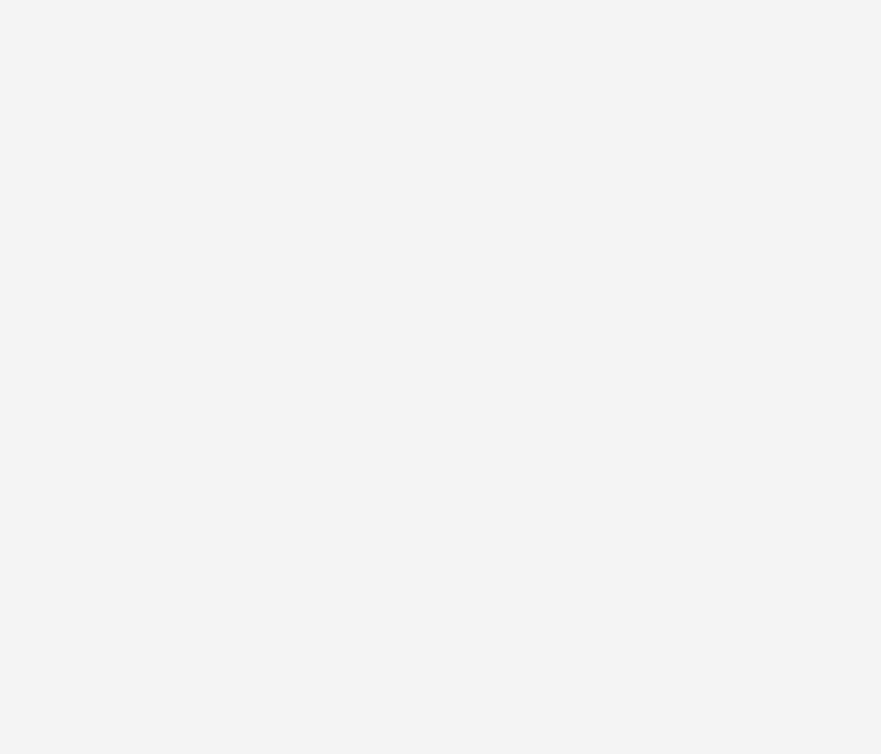
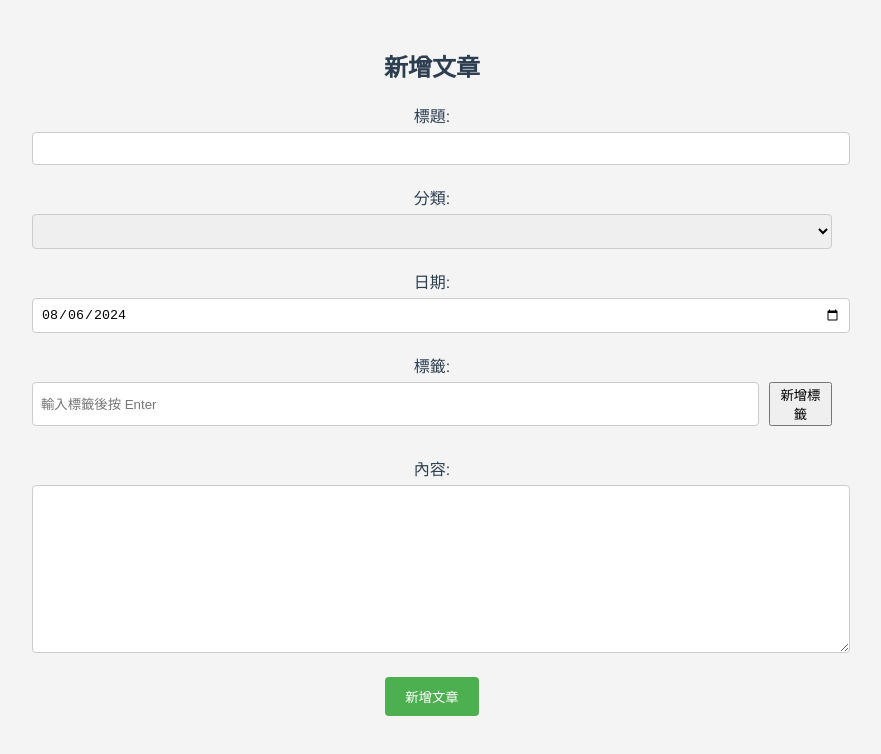
Before and after one commit to qazpig/myweb, a Vue app: page /new-article in a window 1280 px wide. Before the commit this address had no page. Shown: the top 754 px of the page, without its empty margins (208-1089 px from the left). Built offline with nearby package versions, Linux system fonts and the light colour scheme.

Commit message:
may not be used

```diff
--- /dev/null
+++ b/src/assets/article/boardgame/boardtesting2.md
@@ -0,0 +1,12 @@
+---
+title: 測試桌遊標題噗噗
+rating: 5
+date: "2023-05-15"
+category: BoardGame
+---
+
+# 噗噗噗
+
+## 文章測試
+
+asdjnoa danasd od ud ennrrrn  qwi  i en.ne i e
--- a/src/components/BlogPost.vue
+++ b/src/components/BlogPost.vue
@@ -1,6 +1,7 @@
 <template>
   <article class="blog-post" v-if="post">
     <h1>{{ post.title }}</h1>
+    <p>{{ postId }}</p>
     <div class="post-meta">
       <span class="date">{{ post.date }}</span>
       <span class="category">{{ post.category }}</span>
@@ -19,94 +20,38 @@
   </article>
 </template>
 
-<script>
-import { ref, computed, onMounted } from "vue";
-import MarkdownIt from "markdown-it";
-import matter from "gray-matter";
-import articleList from "@/data/articleList.json";
+<script setup>
+import { onMounted,defineProps, toRef } from "vue";
+import { useArticleStore } from "@/stores/articleStore";
 
-// 添加这个 polyfill
-if (typeof window !== 'undefined' && typeof window.Buffer === 'undefined') {
-  window.Buffer = {
-    from: function(str) {
-      return str;
-    }
-  };
-}
+// // 添加这个 polyfill
+// if (typeof window !== 'undefined' && typeof window.Buffer === 'undefined') {
+//   window.Buffer = {
+//     from: function(str) {
+//       return str;
+//     }
+//   };
+// }
 
-//vite的import.meta.glob動態導入所有md
-const articleModules = import.meta.glob("/src/assets/article/**/*.md", {
-  as: "raw",
+const props = defineProps({
+  postId: String,
 });
+const postId = toRef(props,'postId')
 
-export default {
-  name: "BlogPost",
-  props: {
-    postId: {
-      type: String,
-      required: true,
-    },
-  },
-  setup(props) {
-    // console.log("組件"+ articleModules)
+const articleStore = useArticleStore();
 
-    //創建markdown實例
-    const md = new MarkdownIt();
-    const post = ref(null);
-    const content = ref("");
-    const error = ref(null);
-    const debugInfo = ref("");
+console.log(postId)
+console.log(postId.value)
 
-    //計算屬性將markdown內容渲染為html
-    const renderedContent = computed(() => md.render(content.value));
+const post = articleStore.fetchArticleById(postId.value);
+console.log(post)
 
-    onMounted(async () => {
-      try {
-        const articleInfo = articleList.find(
-          (article) => article.id === props.postId
-        );
 
-        if (articleInfo) {
-          const modulePath = `/src/assets/article/${articleInfo.path}`;
-          debugInfo.value = `尝试加载文件: ${modulePath}\n`;
-
-          // console.log("可用文章模块:", Object.keys(articleModules));
-
-          if (modulePath in articleModules) {
-            const rawContent = await articleModules[modulePath]();
-            const { data, content: markdownContent } = matter(rawContent);
-
-            post.value = { ...data, id: props.postId };
-            content.value = markdownContent;
-
-            debugInfo.value += `文件加载成功\n`;
-            debugInfo.value += `元數據: ${JSON.stringify(data)}\n`;
-            debugInfo.value += `内容长度: ${content.value.length}\n`;
-          } else {
-            error.value = "Article file not found";
-            debugInfo.value += `文件未找到: ${modulePath}\n`;
-            // debugInfo.value += `可用路径: ${Object.keys(articleModules).join(', ')}\n`;
-          }
-        } else {
-          error.value = "Article not found";
-          debugInfo.value = "文章在 articleList 中未找到\n";
-        }
-      } catch (e) {
-        console.error("Error loading article:", e);
-        error.value = e.message;
-        debugInfo.value += `错误: ${e.message}\n`;
-      }
-    });
-
-    return {
-      post,
-      renderedContent,
-      error,
-      debugInfo,
-      // markdownContent
-    };
-  },
-};
+onMounted(async() => {
+  // articleStore.fetchArticleById(postId);
+  await articleStore.fetchArticleById(postId.value);
+  console.log(post)
+});
 </script>
 
 <style scoped>
--- a/src/data/articleList.json
+++ b/src/data/articleList.json
@@ -16,7 +16,7 @@
 		"path": "movie/inception.md"
 	},
 	{
-		"id": "boardgame1",
+		"id": "boardtesting",
 		"path": "boardgame/boardtesting.md"
 	}
 
--- a/src/stores/articleStore.js
+++ b/src/stores/articleStore.js
@@ -76,8 +76,10 @@ export const useArticleStore = defineStore('article', {
 
     //可以透過ID加載單篇文章
     async fetchArticleById(id) {
-      if (this.getArticleById(id)) return;
-
+      if (this.getArticleById(id)) {
+        console.log("用什麼ID拿",id)
+        return;
+      }
       this.loading = true
       this.error = null
       try {
--- a/src/views/BlogView.vue
+++ b/src/views/BlogView.vue
@@ -7,7 +7,7 @@
       <aside class="sidebar">
         <h3>最近文章</h3>
         <ul>
-          <li v-for="post in recentPosts" :key="post.id">
+          <li v-for="post in latestArticles" :key="post.id">
             <router-link :to="'/blog/' + post.id">
               {{ post.title }}</router-link
             >
@@ -19,90 +19,23 @@
   </div>
 </template>
 
-<script>
-import { ref, computed, onMounted } from "vue";
+<script setup>
+import { computed, onMounted } from "vue";
 import WebHeader from "../components/WebHeader.vue";
 import BlogPost from "../components/BlogPost.vue";
+import { useArticleStore } from "@/stores/articleStore";
 
-export default {
-  name: "BlogView", //取名這個Vue的名稱
-  components: {
-    //本頁所使用的模板
-    WebHeader,
-    BlogPost,
-  },
-  setup(){
-    const articleList = ref([]);
-    const loadArticles = async()=>{
-      try{
-        const respose = await import('../data/articleList.json');
-        articleList.value = respose.default;
-      }catch(error){
-        console.error('Error loading article list:', error);
-      }
-    }
+const articleStore = useArticleStore();
+const latestArticles = computed(() => articleStore.articles.slice(0, 5));
 
-    const recentPosts =computed(()=>{
-      return articleList.value.slice(0,5);
-    })
-
-    onMounted(()=>{
-      loadArticles();
-    })
-
-    return{
-      recentPosts
-    }
-  }
-
-  // data() {
-  //   return {
-  //     currentPost: null,
-  //   };
-  // },
-  // computed: {
-  //   recentPosts() {
-  //     return this.BlogPost.slice(0, 5);
-  //   },
-  // },
-
-  // methods: {
-  //   starClass(rating, n) {
-  //     const fullStars = Math.floor(rating);
-  //     return {
-  //       "fas fa-star": n <= fullStars,
-  //       "fas fa-star-half-alt": n > fullStars && n - 0.5 <= rating,
-  //       "far fa-star": n > Math.ceil(rating),
-  //     };
-  //   },
-
-  //   loadPost(id) {
-  //     this.currentPost = this.BlogPost.find((post) => post.id === parseInt(id));
-  //   },
-  // },
-
-  // created() {
-  //   const postId = this.$route.params.id;
-  //   if (postId) {
-  //     this.loadPost(postId);
-  //   } else {
-  //     this.currentPost = this.BlogPost[0];
-  //   }
-  // },
-
-  // watch: {
-  //   $route(to) {
-  //     if (to.params.id) {
-  //       this.loadPost(to.params.id);
-  //     }
-  //   },
-  // },
-};
+onMounted(() => {
+  articleStore.fetchArticles();
+});
 </script>
 
 <style scoped>
 header {
-  background-color: #3498db;
+  background-color: #d79a2a;
   color: white;
   padding: 20px;
   text-align: center;
--- a/src/views/BoardGamesView.vue
+++ b/src/views/BoardGamesView.vue
@@ -3,6 +3,7 @@
     <header class="header">
       <h1>桌遊評論天地</h1>
     </header>
+    <WebHeader/>
     <div class="container">
       <main class="main-content">
         <div v-if="articleStore.loading">載入中...</div>
@@ -22,7 +23,7 @@
                 玩家人數: {{ game.players }} | 遊戲時長: {{ game.duration }} |
                 難度: {{ game.difficulty }}
               </div>
-              <p>{{ game.description }}</p>
+              <p>{{ game.description }}32132</p>
               <router-link :to="`/blog/${game.id}`" class="read-more"
                 >閱讀更多</router-link
               >
@@ -71,6 +72,7 @@
 <script setup>
 import { ref, onMounted ,watch } from "vue";
 import { useArticleStore } from "@/stores/articleStore";
+import WebHeader from "@/components/WebHeader.vue";
 
 const articleStore = useArticleStore();
 // 遊戲類型和難度等級
--- /dev/null
+++ b/src/views/NewArticleView.vue
@@ -0,0 +1,171 @@
+<template>
+  <div class="new-article-view">
+    <h2>新增文章</h2>
+    <form @submit.prevent="createArticle">
+      <div class="form-group">
+        <label for="title">標題:</label>
+        <input id="title" v-model="article.title" required>
+      </div>
+
+      <div class="form-group">
+        <label for="category">分類:</label>
+        <select id="category" v-model="article.category" required>
+          <option v-for="category in categories" :key="category" :value="category">
+            {{ category }}
+          </option>
+        </select>
+      </div>
+
+      <div class="form-group">
+        <label for="date">日期:</label>
+        <input id="date" v-model="article.date" type="date" required>
+      </div>
+
+      <div class="form-group">
+        <label for="tags">標籤:</label>
+        <div class="tag-input">
+          <input
+            id="tags"
+            v-model="newTag"
+            @keyup.enter.prevent="addTag"
+            placeholder="輸入標籤後按 Enter"
+          >
+          <button type="button" @click="addTag">新增標籤</button>
+        </div>
+        <div class="tag-list">
+          <span v-for="tag in article.tags" :key="tag" class="tag">
+            {{ tag }}
+            <button type="button" @click="removeTag(tag)" class="remove-tag">✕</button>
+          </span>
+        </div>
+      </div>
+
+      <div class="form-group">
+        <label for="content">內容:</label>
+        <textarea id="content" v-model="article.content" rows="10" required></textarea>
+      </div>
+
+      <button type="submit" class="submit-button">新增文章</button>
+    </form>
+  </div>
+</template>
+
+<script setup>
+import { ref, computed } from 'vue';
+import { useArticleStore } from '@/stores/articleStore';
+// import { useArticle } from '@/composables/useArticles';
+import { useRouter } from 'vue-router';
+
+const articleStore = useArticleStore();
+// const { loadArticle } = useArticle();
+const router = useRouter();
+
+const article = ref({
+  title: '',
+  category: '',
+  date: new Date().toISOString().split('T')[0],
+  tags: [],
+  content: ''
+});
+
+const categories = computed(() => articleStore.getAllCategories);
+const newTag = ref('');
+
+const addTag = () => {
+  if (newTag.value.trim() && !article.value.tags.includes(newTag.value.trim())) {
+    article.value.tags.push(newTag.value.trim());
+    newTag.value = '';
+  }
+};
+
+const removeTag = (tag) => {
+  article.value.tags = article.value.tags.filter(t => t !== tag);
+};
+
+const createArticle = async () => {
+  try {
+    // 在这里，你需要实现保存新文章的逻辑
+    // 这可能涉及将文章内容写入 Markdown 文件，并更新 articleStore
+
+    // 模拟保存文章的过程
+    console.log('Saving new article:', article.value);
+
+    // 更新 articleStore
+    await articleStore.addArticle(article.value);
+
+    // 重新加载文章列表
+    await articleStore.fetchArticles();
+
+    // 导航到新创建的文章页面或文章列表
+    router.push({ name: 'BlogList' });
+  } catch (error) {
+    console.error('Error creating article:', error);
+    // 这里可以添加错误处理逻辑，比如显示错误消息给用户
+  }
+};
+</script>
+
+<style scoped>
+.new-article-view {
+  max-width: 800px;
+  margin: 0 auto;
+  padding: 20px;
+}
+
+.form-group {
+  margin-bottom: 20px;
+}
+
+label {
+  display: block;
+  margin-bottom: 5px;
+}
+
+input, select, textarea {
+  width: 100%;
+  padding: 8px;
+  border: 1px solid #ccc;
+  border-radius: 4px;
+}
+
+.tag-input {
+  display: flex;
+  gap: 10px;
+  margin-bottom: 10px;
+}
+
+.tag-list {
+  display: flex;
+  flex-wrap: wrap;
+  gap: 10px;
+}
+
+.tag {
+  background-color: #e9e9e9;
+  padding: 5px 10px;
+  border-radius: 20px;
+  display: flex;
+  align-items: center;
+}
+
+.remove-tag {
+  background: none;
+  border: none;
+  color: #ff4444;
+  cursor: pointer;
+  margin-left: 5px;
+}
+
+.submit-button {
+  background-color: #4CAF50;
+  color: white;
+  padding: 10px 20px;
+  border: none;
+  border-radius: 4px;
+  cursor: pointer;
+}
+
+.submit-button:hover {
+  background-color: #45a049;
+}
+</style>
```
Also changed, not shown: src/composables/useArticles.js (+18 -4 lines), src/router/index.js (+5 -5 lines).
